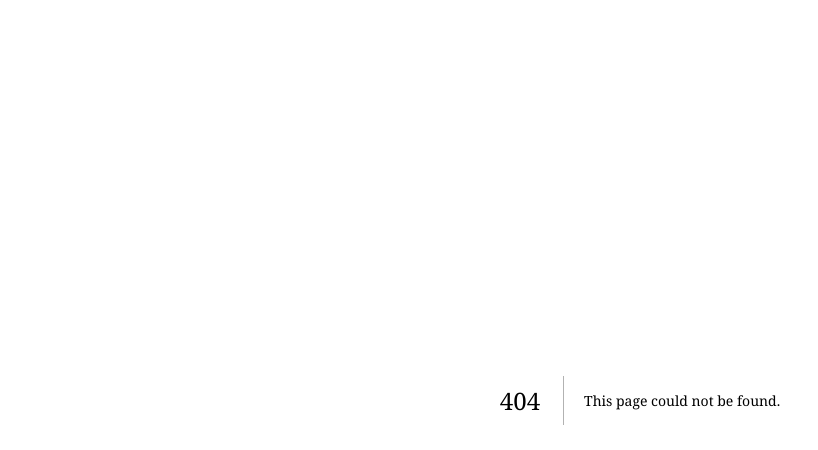
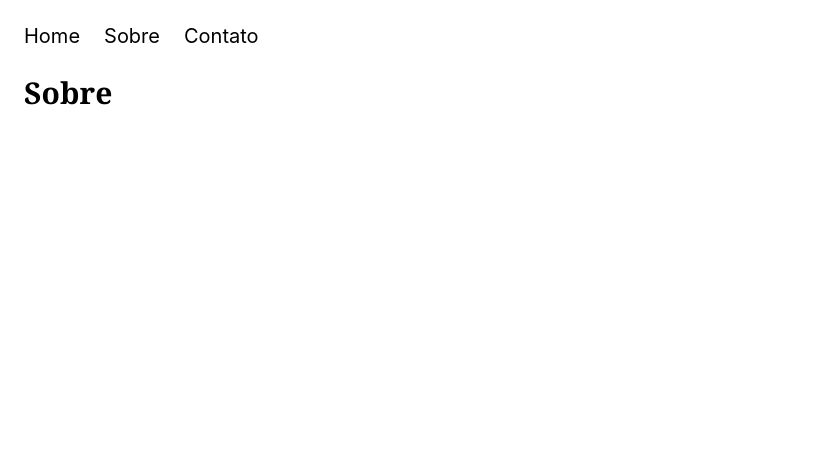
Before and after one commit to V-Matheus/Origamid--Next, a Next.js app: page /sobre in a window 1280 px wide. Before the commit this address had no page. Shown: the top 450 px of the page, without its empty margins (0-818 px from the left). Built offline with nearby package versions, Linux system fonts and the light colour scheme.

Commit message:
app router

```diff
--- a/src/app/layout.tsx
+++ b/src/app/layout.tsx
@@ -1,9 +1,10 @@
-import type { Metadata } from "next";
-import "./globals.css";
+import type { Metadata } from 'next';
+import './globals.css';
+import Menu from '@/components/menu';
 
 export const metadata: Metadata = {
-  title: "Origamid Next",
-  description: "Criado por Origamid",
+  title: 'Origamid Next',
+  description: 'Criado por Origamid',
 };
 
 export default function RootLayout({
@@ -13,7 +14,10 @@ export default function RootLayout({
 }>) {
   return (
     <html lang="pt-BR">
-      <body>{children}</body>
+      <body>
+        <Menu />
+        {children}
+      </body>
     </html>
   );
 }
--- /dev/null
+++ b/src/app/sobre/page.tsx
@@ -0,0 +1,15 @@
+import { Metadata } from 'next';
+import React from 'react';
+
+export const metadata: Metadata = {
+  title: 'Sobre',
+  description: 'Essa é a página sobre',
+};
+
+export default function SobrePage() {
+  return (
+    <main>
+      <h2>Sobre</h2>
+    </main>
+  );
+}
--- /dev/null
+++ b/src/components/menu.tsx
@@ -0,0 +1,11 @@
+import React from 'react';
+
+export default function Menu() {
+  return (
+    <ul className="menu">
+      <li>Home</li>
+      <li>Sobre</li>
+      <li>Contato</li>
+    </ul>
+  );
+}
```
Also changed, not shown: src/app/contato/page.tsx (added, +9 -0 lines).
